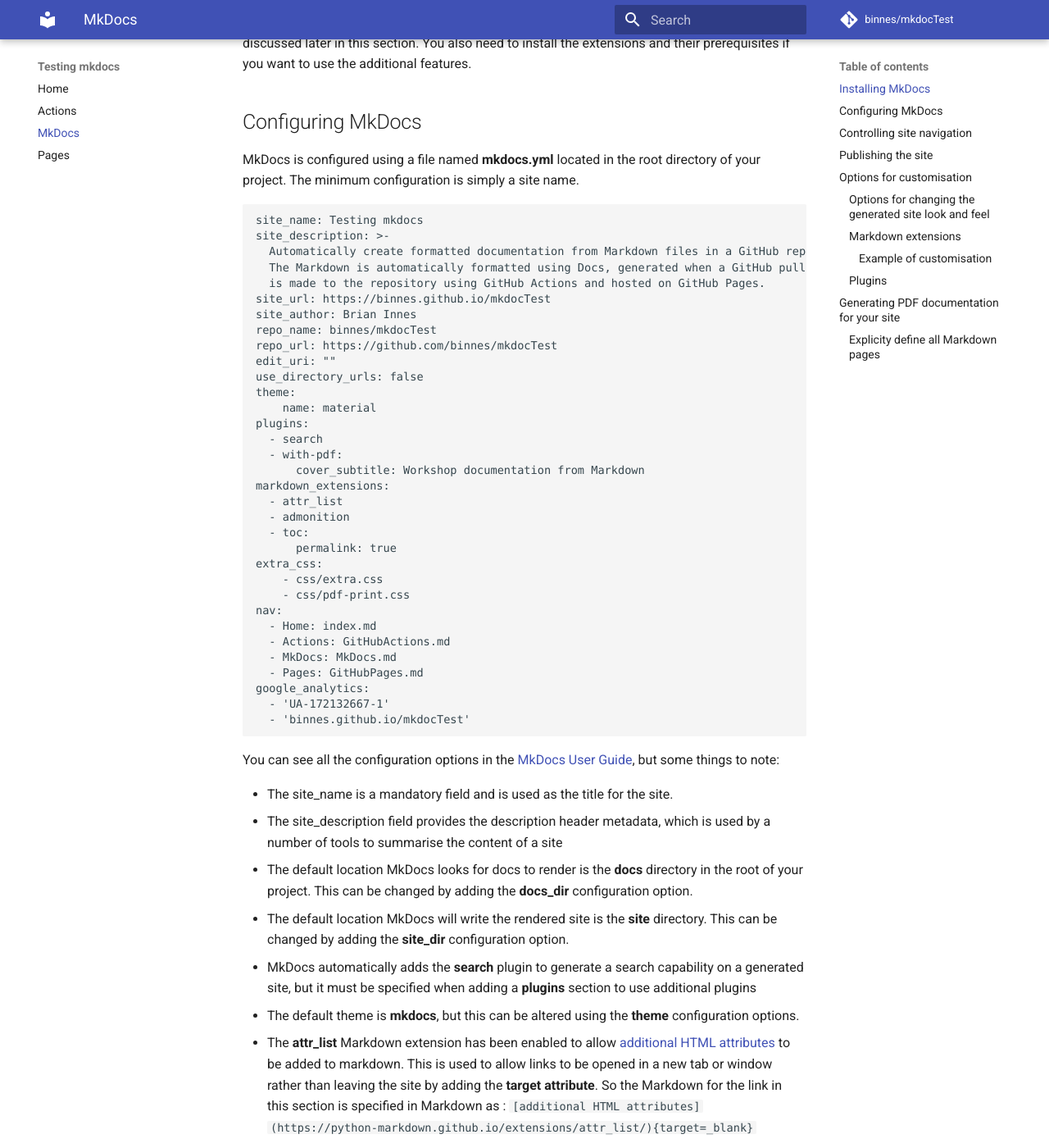
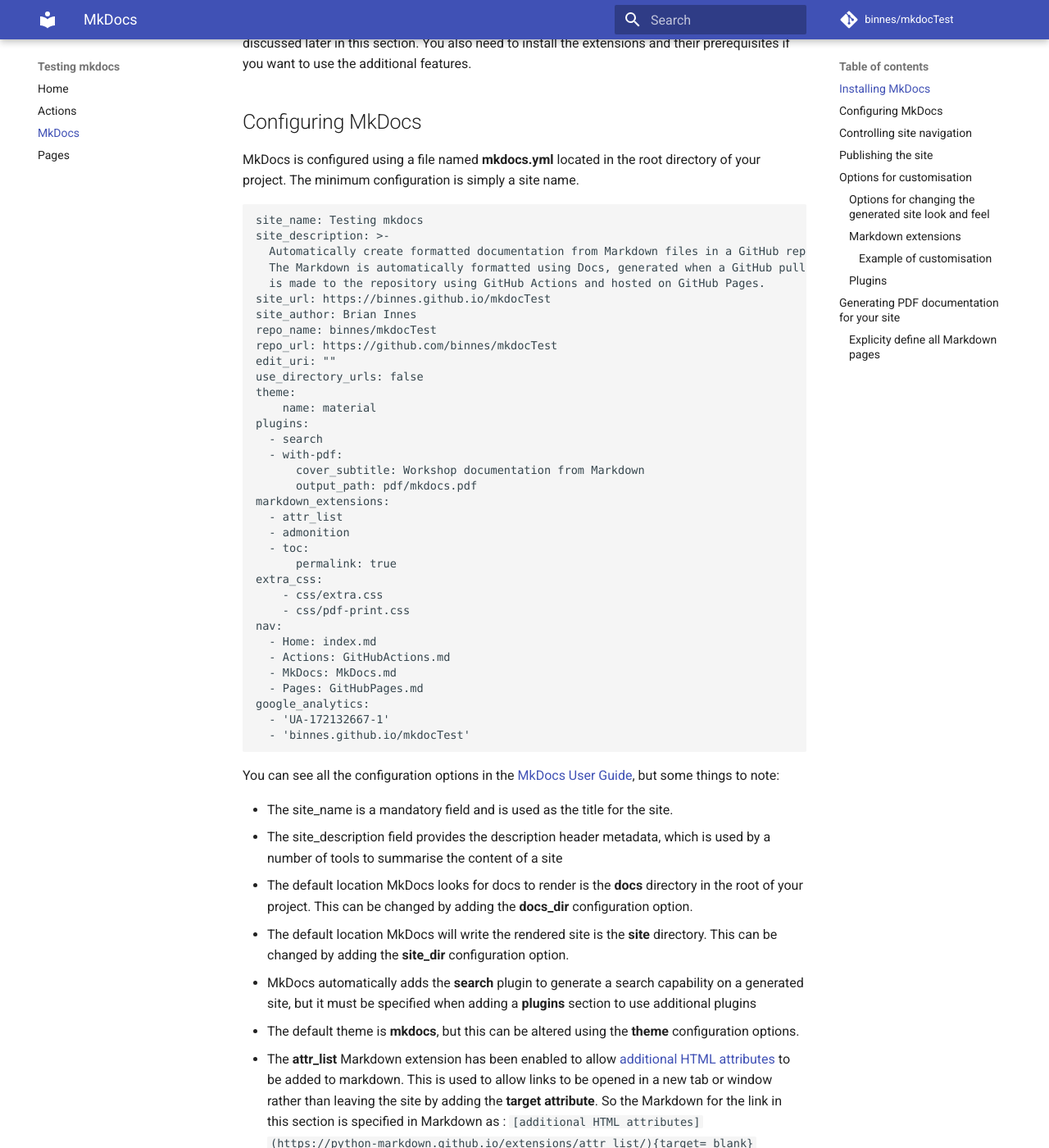
Before and after one commit to binnes/mkdocTest, an MkDocs documentation site: the page built from docs/MkDocs.md, in a window 1280 px wide and 1400 px high, scrolled down 535 px. Shown: the whole window at 82% size. Built offline with MkDocs 1.6.1 and Material for MkDocs 9.7.7, drawn with Linux system fonts in a browser that asks for light colours; comment, search, counter and statistics services are not loaded; some of the changed text lies outside the part shown.

Commit message:
modified pdf filename

```diff
--- a/docs/MkDocs.md
+++ b/docs/MkDocs.md
@@ -34,6 +34,7 @@ plugins:
   - search
   - with-pdf:
       cover_subtitle: Workshop documentation from Markdown
+      output_path: pdf/mkdocs.pdf
 markdown_extensions:
   - attr_list
   - admonition
@@ -212,7 +213,7 @@ You will see there is an option to provide a subtitle to be placed on the cover
 
 Once the plugin has been added to the MkDocs config file it will be run when a **mkdocs build** command is issued, so each time the static HTML site is built then a new pdf will be created.  When using **mkdocs serve** the pdf will not be built.
 
-The default location for the pdf is within the site folder.  A new folder named **pdf** is create and the pdf file is named **document.pdf**.  These defaults can be modified by providing additional plugin configuration properties.
+The default location for the pdf is within the site folder.  A new folder named **pdf** is create and the pdf file is named **document.pdf**.  These defaults can be modified by providing the **output_path** configuration property.
 
 ### Explicity define all Markdown pages
 
--- a/mkdocs.yml
+++ b/mkdocs.yml
@@ -15,6 +15,7 @@ plugins:
   - search
   - with-pdf:
       cover_subtitle: Workshop documentation from Markdown
+      output_path: pdf/mkdocs.pdf
 markdown_extensions:
   - attr_list
   - admonition
```
